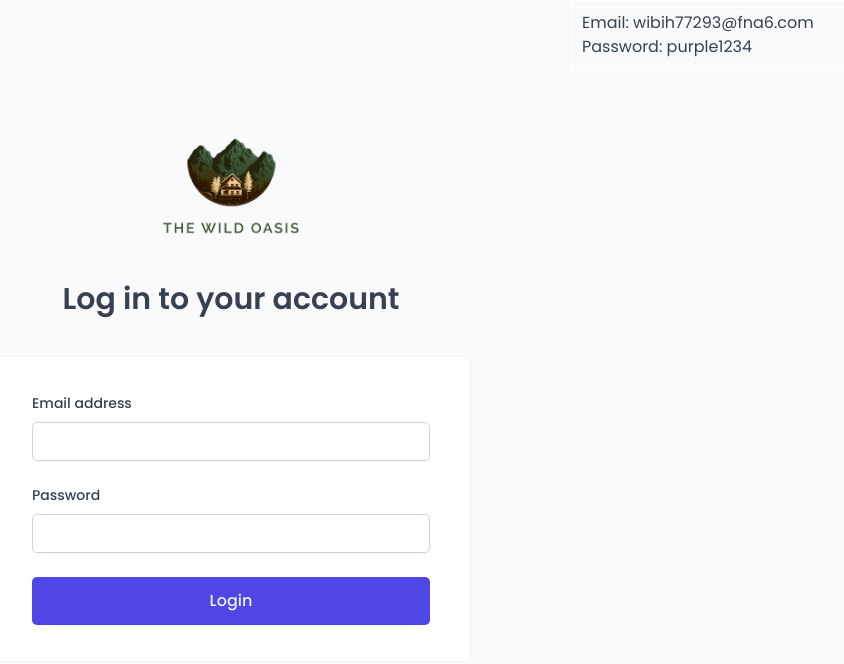
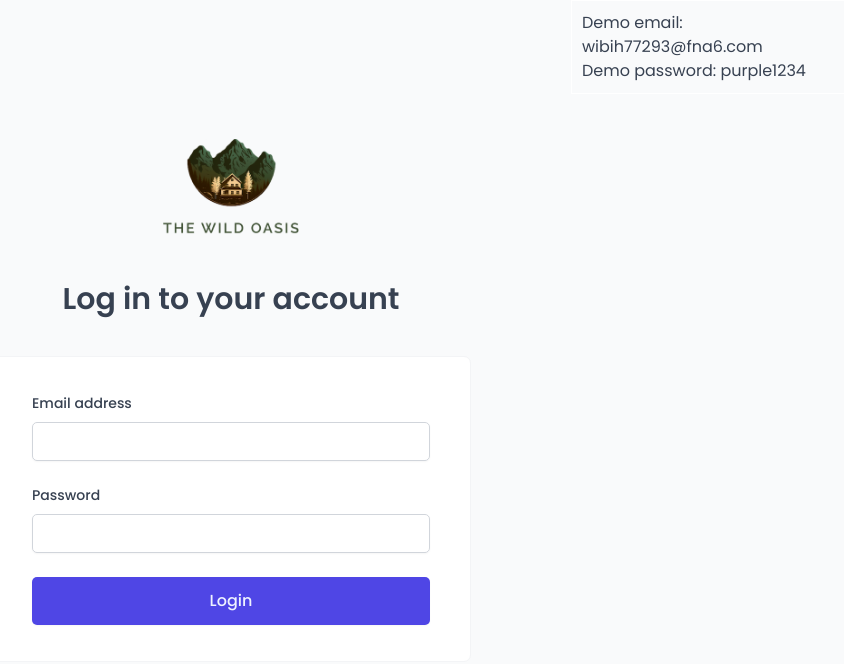
Before and after one commit to alloteyphil/the-wild-oasis, a React (Vite) app: page /login in a window 1280 px wide. Shown: the top 664 px of the page, without its empty margins (409-1253 px from the left). Built offline with nearby package versions, Linux system fonts and the light colour scheme; no server answers; a web font is replaced by a local one.

Commit message:
Added small fixes

```diff
--- a/src/pages/Login.jsx
+++ b/src/pages/Login.jsx
@@ -12,6 +12,8 @@ const LoginLayout = styled.main`
   gap: 3.2rem;
   background-color: var(--color-grey-50);
   position: relative;
+  @media only screen and (max-width: 768px) {
+  }
 `;
 
 const LoginDetails = styled.div`
@@ -35,8 +37,8 @@ function Login() {
       <Heading as="h4">Log in to your account</Heading>
       <LoginForm />
       <LoginDetails>
-        <LoginEmail>Email: wibih77293@fna6.com</LoginEmail>
-        <LoginPassword>Password: purple1234</LoginPassword>
+        <LoginEmail>Demo email: wibih77293@fna6.com</LoginEmail>
+        <LoginPassword>Demo password: purple1234</LoginPassword>
       </LoginDetails>
     </LoginLayout>
   );
```
